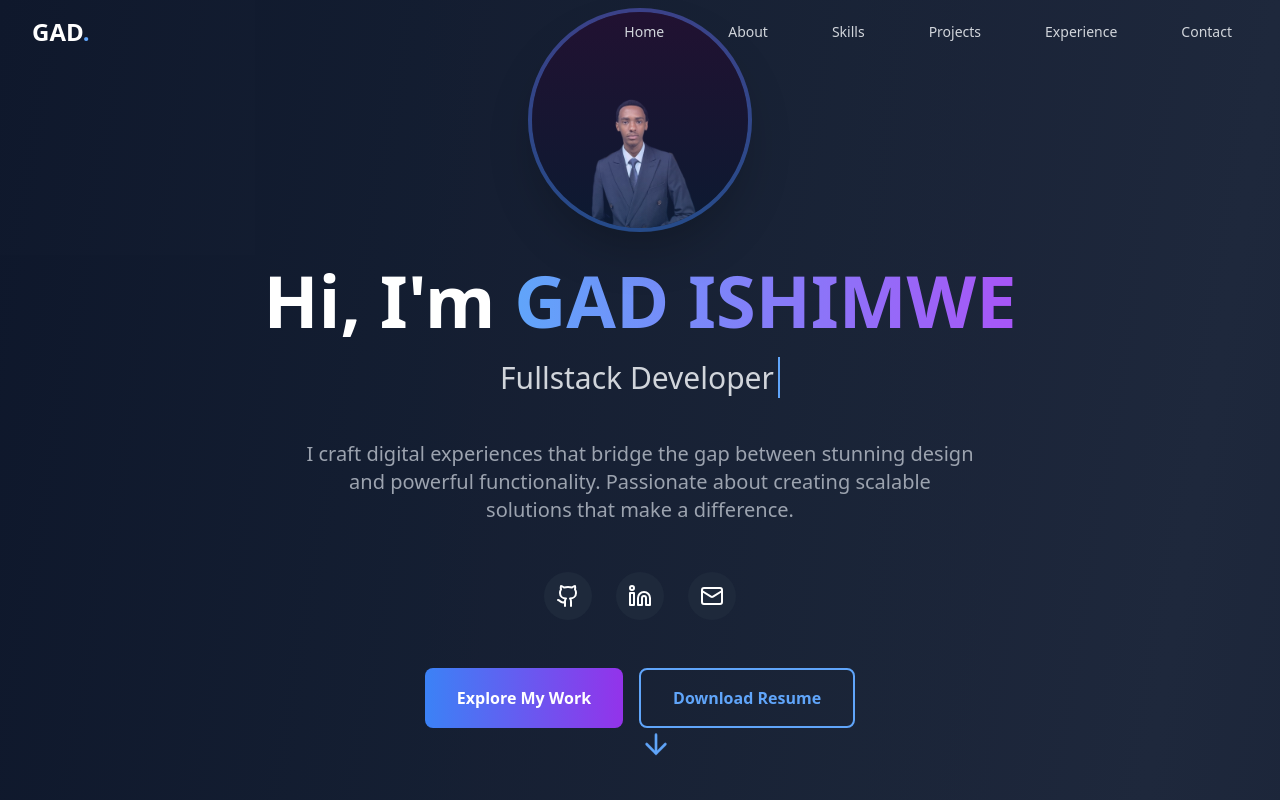
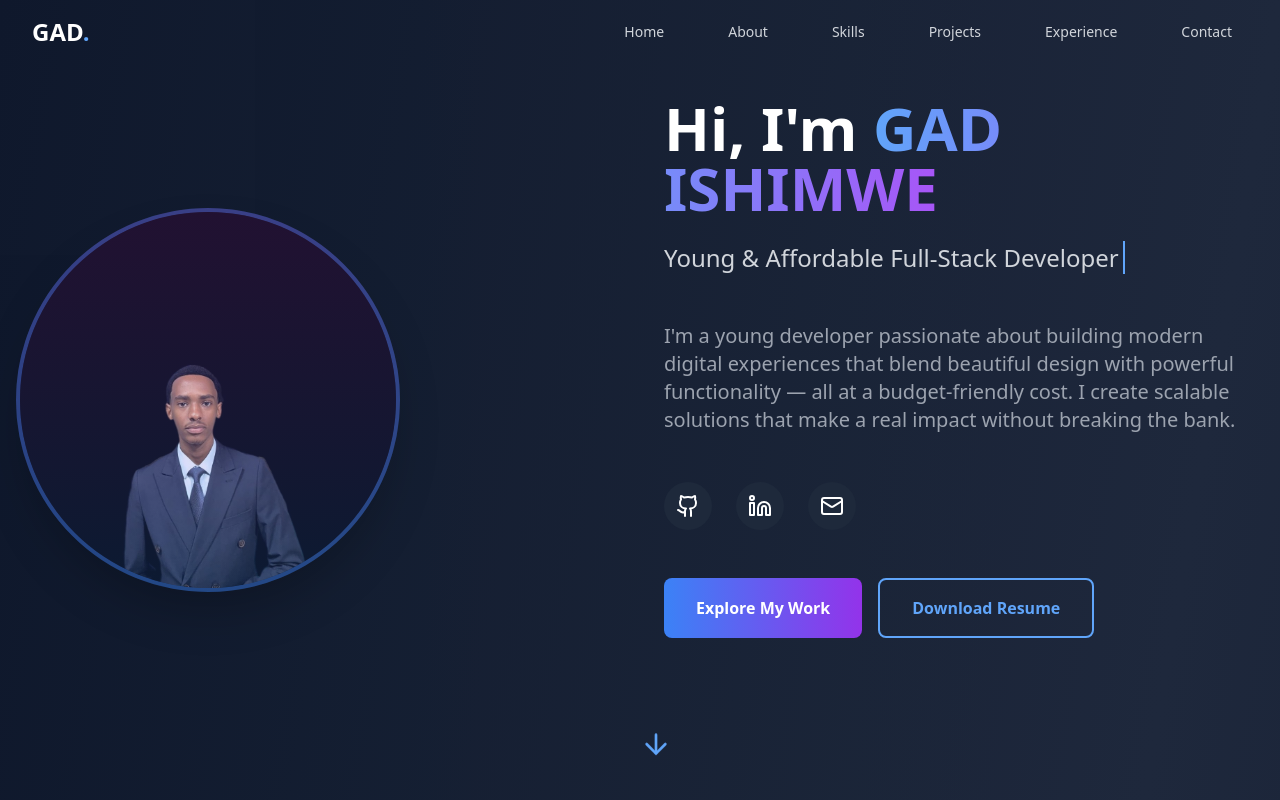
Before and after one commit to gadishiimwe/My-Portfolio-Website, a React (Vite) app: page / in a window 1280 px wide. Shown: the top 800 px of the page. Built offline with nearby package versions, Linux system fonts and the light colour scheme.

Commit message:
Refactor: Homepage layout and content
Move image to the left side of the homepage content and update the greeting and description.

```diff
--- a/src/components/Hero.tsx
+++ b/src/components/Hero.tsx
@@ -5,7 +5,7 @@ import { useEffect, useState } from "react";
 export const Hero = () => {
   const [displayText, setDisplayText] = useState("");
   const [currentIndex, setCurrentIndex] = useState(0);
-  const fullText = "Fullstack Developer";
+  const fullText = "Young & Affordable Full-Stack Developer";
 
   useEffect(() => {
     if (currentIndex < fullText.length) {
@@ -28,33 +28,34 @@ export const Hero = () => {
         <div className="absolute inset-0 bg-gradient-to-r from-blue-500/20 to-purple-500/20 animate-pulse"></div>
       </div>
 
-      <div className="text-center z-10 px-4 max-w-6xl mx-auto">
-        <div className="animate-fade-in">
-          {/* Professional Photo */}
-          <div className="flex justify-center mb-8">
+      <div className="z-10 px-4 max-w-7xl mx-auto">
+        <div className="grid lg:grid-cols-2 gap-12 items-center animate-fade-in">
+          {/* Left Column - Professional Photo */}
+          <div className="flex justify-center lg:justify-start order-2 lg:order-1">
             <div className="relative group">
               <img
                 src="/lovable-uploads/288eda16-60e8-41e0-9f00-37d178198211.png"
                 alt="GAD ISHIMWE - Full Stack Developer"
-                className="w-48 h-48 md:w-56 md:h-56 object-cover rounded-full border-4 border-blue-500/30 shadow-2xl group-hover:border-blue-500/60 transition-all duration-300 hover:scale-105"
+                className="w-80 h-80 md:w-96 md:h-96 object-cover rounded-full border-4 border-blue-500/30 shadow-2xl group-hover:border-blue-500/60 transition-all duration-300 hover:scale-105"
               />
               <div className="absolute inset-0 rounded-full bg-gradient-to-t from-blue-500/20 to-purple-500/20 group-hover:from-blue-500/30 group-hover:to-purple-500/30 transition-all duration-300"></div>
             </div>
           </div>
 
-          <h1 className="text-5xl md:text-7xl font-bold text-white mb-6">
+          {/* Right Column - Content */}
+          <div className="text-center lg:text-left order-1 lg:order-2">
+            <h1 className="text-4xl md:text-6xl font-bold text-white mb-6">
               Hi, I'm <span className="text-transparent bg-clip-text bg-gradient-to-r from-blue-400 to-purple-500">GAD ISHIMWE</span>
             </h1>
-          <h2 className="text-2xl md:text-3xl text-gray-300 mb-8 h-12">
+            <h2 className="text-xl md:text-2xl text-gray-300 mb-8 h-12">
               <span className="border-r-2 border-blue-400 pr-1">{displayText}</span>
             </h2>
-          <p className="text-lg md:text-xl text-gray-400 mb-12 max-w-2xl mx-auto leading-relaxed">
-            I craft digital experiences that bridge the gap between stunning design and powerful functionality.
-            Passionate about creating scalable solutions that make a difference.
+            <p className="text-lg md:text-xl text-gray-400 mb-12 max-w-2xl mx-auto lg:mx-0 leading-relaxed">
+              I'm a young developer passionate about building modern digital experiences that blend beautiful design with powerful functionality — all at a budget-friendly cost. I create scalable solutions that make a real impact without breaking the bank.
             </p>
 
             {/* Social Links */}
-          <div className="flex justify-center space-x-6 mb-12">
+            <div className="flex justify-center lg:justify-start space-x-6 mb-12">
               <a href="https://github.com/gadishiimwe" target="_blank" rel="noopener noreferrer"
                  className="p-3 bg-slate-800 rounded-full hover:bg-blue-600 transition-all duration-300 hover:scale-110 hover:shadow-lg hover:shadow-blue-500/25">
                 <Github size={24} className="text-white" />
@@ -70,7 +71,7 @@ export const Hero = () => {
             </div>
 
             {/* CTA Buttons */}
-          <div className="flex flex-col sm:flex-row gap-4 justify-center mb-16">
+            <div className="flex flex-col sm:flex-row gap-4 justify-center lg:justify-start mb-16">
               <button
                 onClick={scrollToAbout}
                 className="px-8 py-4 bg-gradient-to-r from-blue-500 to-purple-600 text-white font-semibold rounded-lg hover:from-blue-600 hover:to-purple-700 transition-all duration-300 hover:scale-105 hover:shadow-lg hover:shadow-blue-500/25"
@@ -80,6 +81,7 @@ export const Hero = () => {
               <button className="px-8 py-4 border-2 border-blue-400 text-blue-400 font-semibold rounded-lg hover:bg-blue-400 hover:text-white transition-all duration-300 hover:scale-105">
                 Download Resume
               </button>
+            </div>
           </div>
         </div>
       </div>
```
Lines whose indentation alone changed are shown as unchanged.
